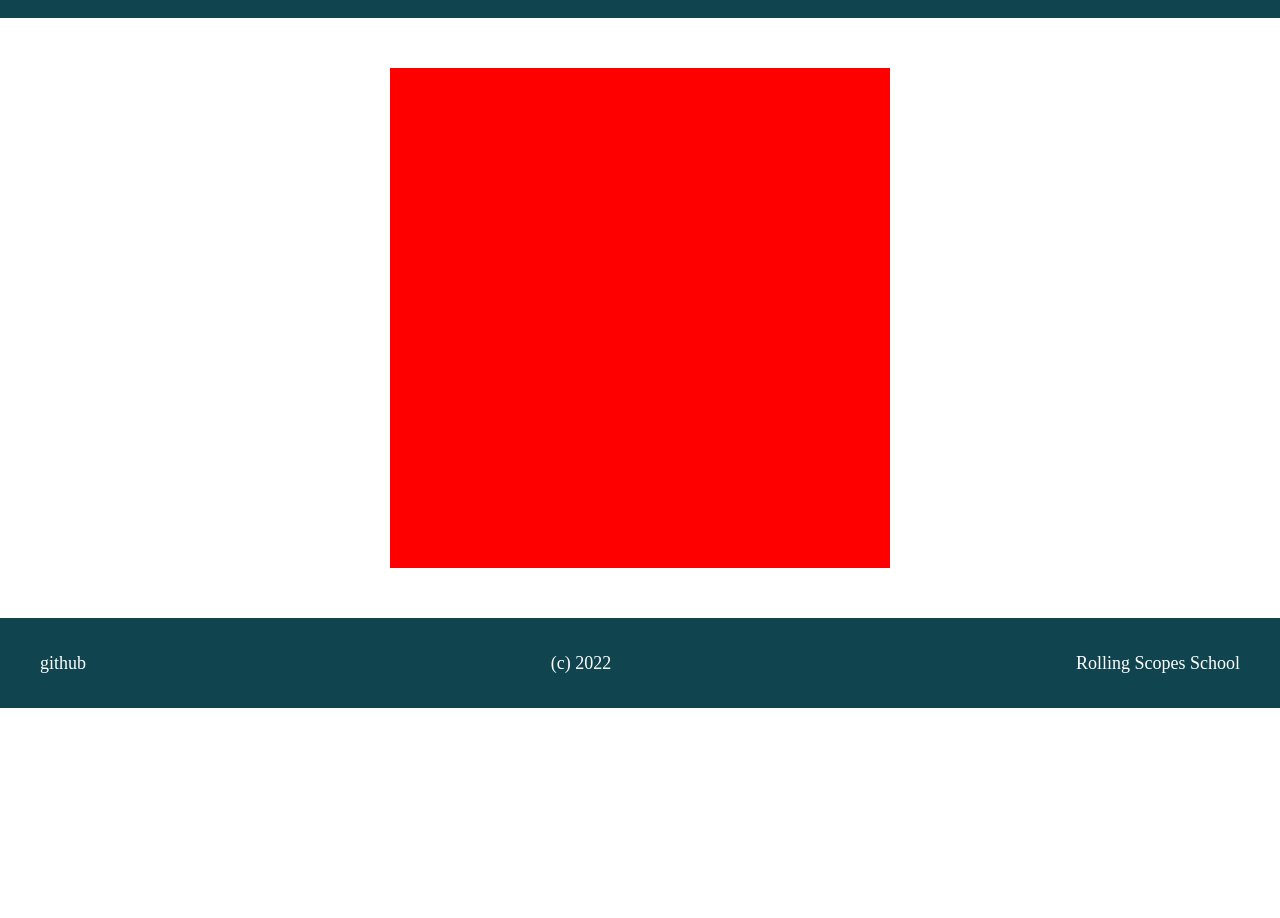
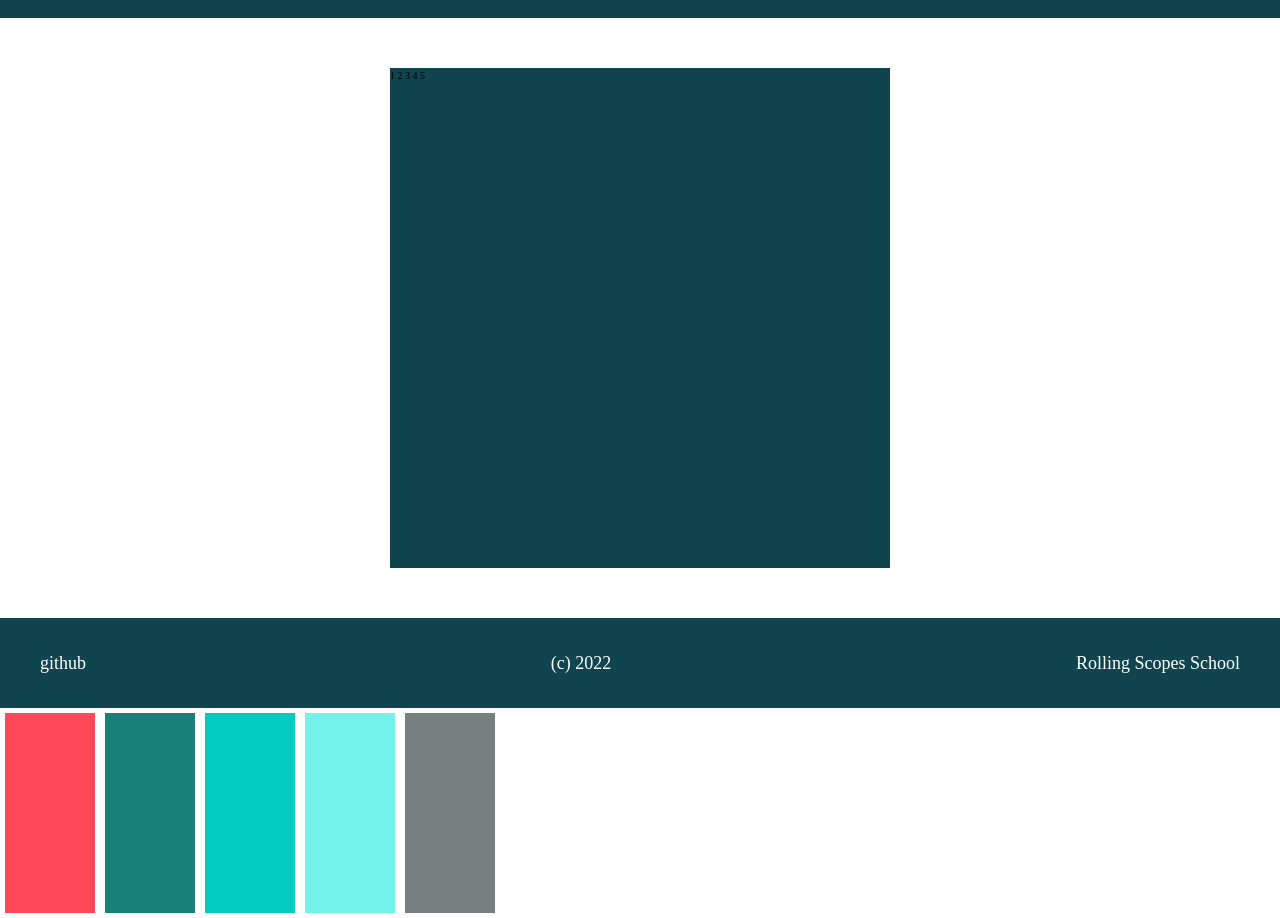
Before and after one commit to solomonya/cssMemSlider, a plain HTML site: page cssMemSlider/index.html in a window 1280 px wide. Shown: the part 72-990 px from the top of the page. Before the commit the page ends 800 px from the top, so only its background shows below. Drawn offline with Linux system fonts and the light colour scheme.

Commit message:
feat: adding base layout (Fr, 13-05-22 18:06)

```diff
--- a/cssMemSlider/index.html
+++ b/cssMemSlider/index.html
@@ -17,9 +17,35 @@
       </header>
       <main class="main">
         <div class="container main__content">
-          <div class="mem-slider"></div>
+          <div class="mem-slider">
+            <div class="controls-and-text">
+              <div class="text-wrapper">
+                <div class="text">
+                  <span class="text__content _content-1">1</span>
+                  <span class="text__content _content-1">2</span>
+                  <span class="text__content _content-1">3</span>
+                  <span class="text__content _content-1">4</span>
+                  <span class="text__content _content-1">5</span>
+                </div>
+                <div class="controls">
+                  <span class="controls__circle"></span>
+                  <span class="controls__circle"></span>
+                  <span class="controls__circle"></span>
+                </div>
+              </div>
+            </div>
+          </div>
         </div>
       </main>
+      <div class="carousel-wrapper">
+        <div class="carousel">
+          <div class="img img_1"></div>
+          <div class="img img_2"></div>
+          <div class="img img_3"></div>
+          <div class="img img_4"></div>
+          <div class="img img_5"></div>
+        </div>
+      </div>
       <footer class="footer">
         <div class="container footer__content">
           <a
--- a/cssMemSlider/styles/style.css
+++ b/cssMemSlider/styles/style.css
@@ -52,7 +52,39 @@ html {
 .mem-slider {
   width: 500px;
   height: 500px;
-  background-color: red;
+  background-color: #10454f;
+}
+
+.carousel-wrapper {
+  width: 500px;
+  overflow: hidden;
+}
+
+.carousel {
+  display: flex;
+  position: relative;
+}
+
+.img {
+  width: 500px;
+  height: 200px;
+  margin: 5px;
+}
+
+.img_1 {
+  background-color: #ff4858;
+}
+.img_2 {
+  background-color: #1b7f79;
+}
+.img_3 {
+  background-color: #00ccc0;
+}
+.img_4 {
+  background-color: #72f2eb;
+}
+.img_5 {
+  background-color: #747f7f;
 }
 
 .footer {
```
